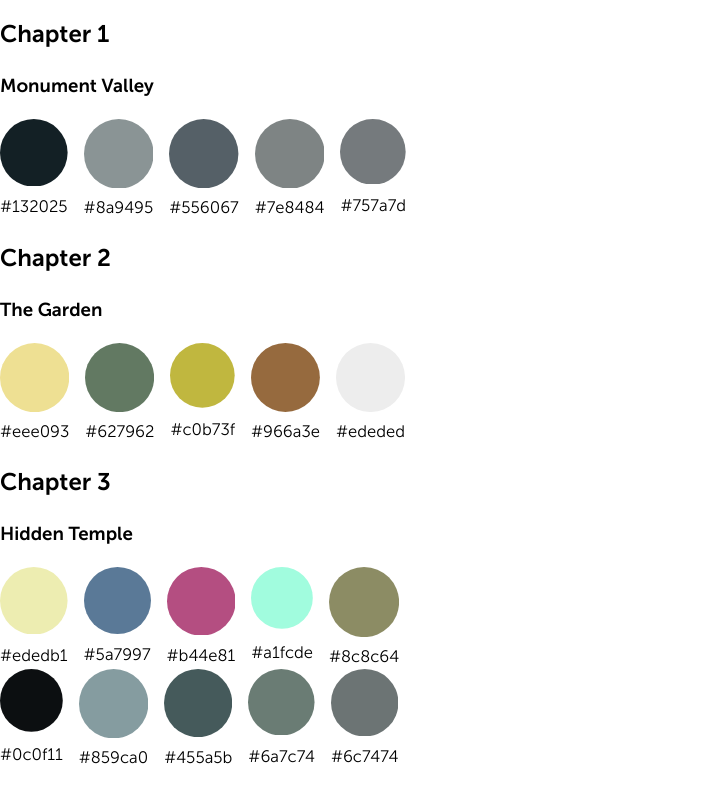
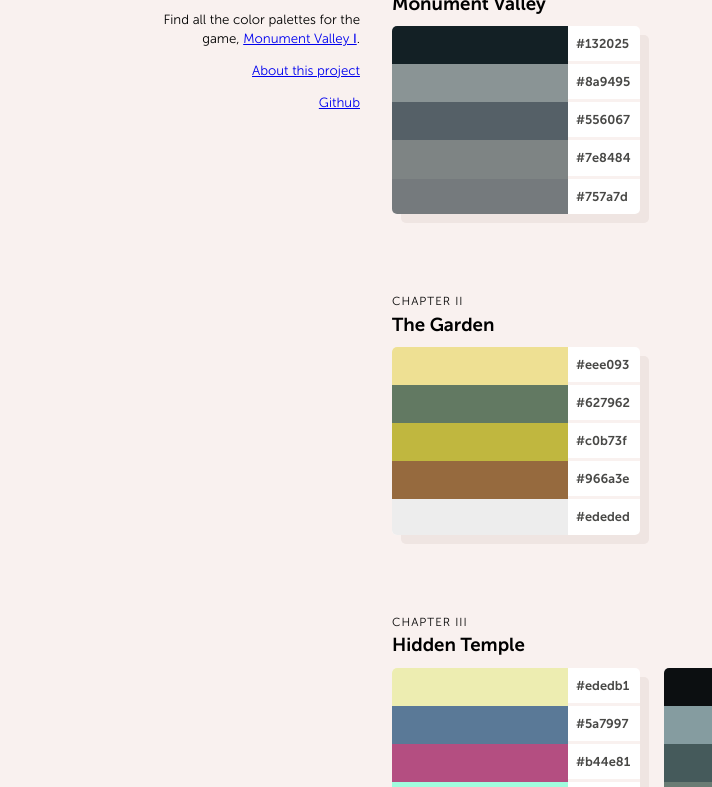
Before and after one commit to enatario/monument-palettes, an Eleventy site: page src/index.njk in a window 1280 px wide. Shown: the part 75-862 px from the top of the page, without its empty margins (0-712 px from the left). Built offline with nearby package versions, Linux system fonts and the light colour scheme; Eleventy itself is replaced by a stand-in of ours; files that its build step writes are made by us from their sources; files whose address does not match are found by name.

Commit message:
Add in some basic styles and romanize chapter numbers

```diff
--- a/src/_includes/header.njk
+++ b/src/_includes/header.njk
@@ -1,3 +1,6 @@
 <header>
   <h1>Monument Palettes</h1>
+  <p>Find all the color palettes for the game, <a href="https://www.monumentvalleygame.com/mv1">Monument Valley Ⅰ</a>.</p>
+  <p><a href="#">About this project</a></p>
+  <p><a href="https://github.com/enatario/monument-palettes">Github</a></p>
 </header>
--- a/src/css/app.scss
+++ b/src/css/app.scss
@@ -10,10 +10,13 @@
 @import "base/fonts";
 
 // Base
+@import "base/layout";
 @import "base/lists";
+@import "base/theme";
 @import "base/typography";
 
 // Components
+@import "components/chapter";
 @import "components/palette";
 
 // Utilities
--- /dev/null
+++ b/src/css/base/_layout.scss
@@ -0,0 +1,30 @@
+body {
+  grid-column-gap: 2rem;
+  grid-template-columns: 1fr 3fr;
+  justify-content: center;
+  margin: 0 auto;
+  max-width: var(--container--base);
+  padding: 1rem;
+
+  @media screen and (min-width: 35rem) {
+    display: grid;
+    padding: 3rem 1rem;
+  }
+}
+
+main {
+  display: grid;
+  grid-row-gap: 5rem;
+}
+
+body > header {
+
+  @media screen and (min-width: 35rem) {
+    align-self: start;
+    justify-self: end;
+    max-width: 20ch;
+    position: sticky;
+    text-align: right;
+    top: 1rem;
+  }
+}
--- /dev/null
+++ b/src/css/base/_theme.scss
@@ -0,0 +1,3 @@
+body {
+  background-color: var(--color--bg);
+}
--- a/src/css/base/_typography.scss
+++ b/src/css/base/_typography.scss
@@ -7,3 +7,24 @@
   font-family: var(--font-family--base);
   line-height: var(--line-height--base);
 }
+
+h1,
+h2,
+h3 {
+  margin: 0;
+}
+
+h1 {
+  font-size: 1rem;
+}
+
+p {
+  font-size: 0.8rem;
+}
+
+h2 {
+  font-size: 0.7rem;
+  font-weight: var(--font-weight--normal);
+  letter-spacing: 1px;
+  text-transform: uppercase;
+}
--- a/src/css/base/_variables.scss
+++ b/src/css/base/_variables.scss
@@ -5,8 +5,16 @@
 $dir-font: "/static/fonts/";
 
 :root {
+  --color--blush: #f9f1ef;
+  --color--bg: var(--color--blush);
+
   --font-family--base: "Museo", sans-serif;
+
+  --font-weight--normal: 300;
+  --font-weight--bold: 700;
 
   --line-height--base: 1.5;
   --line-height--tight: 1.1;
+
+  --container--base: 70rem;
 }
--- /dev/null
+++ b/src/css/components/_chapter.scss
@@ -0,0 +1,9 @@
+.chapter__header {
+  margin-bottom: 0.5rem;
+}
+
+.chapter__palettes {
+  display: grid;
+  grid-gap: 1.5rem;
+  grid-template-columns: repeat(auto-fill, minmax(min(15rem, 100%), 1fr));
+}
--- a/src/css/components/_palette.scss
+++ b/src/css/components/_palette.scss
@@ -1,20 +1,28 @@
 .palette {
-  display: grid;
-  grid-auto-flow: column;
-  grid-column-gap: 1rem;
-  justify-content: start;
+  background-color: white;
+  border-radius: 5px;
+  box-shadow: 9px 9px 0px 0px #efe5e2;
+  overflow: hidden;
 }
 
 .palette__item {
+  border-radius: 5px;
   display: grid;
-  grid-row-gap: 0.5rem;
-  // grid-template-rows: minmax(7rem, 1fr) auto;
+  grid-template-columns: 1fr minmax(0, 4.5rem);
 }
 
 .palette__color {
-  // border-radius: 2rem;
+  width: 100%;
 }
 
 .palette__value {
+  color: #484846;
+  font-size: 0.8rem;
+  font-weight: 700;
   margin: 0;
+  padding: 0.5rem;
 }
+
+.palette__item:not(:last-of-type) .palette__value {
+  border-bottom: 3px solid #f9f1ef;
+}
--- a/src/index.njk
+++ b/src/index.njk
@@ -3,8 +3,10 @@
 ---
 {% for name, chapter in data | groupby("name") %}
 <section class="chapter">
-  <h2 class="chapter__number">Chapter {{ loop.index }}</h2>
-  <h3 class="chapter__title">{{ name }}</h3>
+  <header class="chapter__header">
+    <h2 class="chapter__number">Chapter {{ loop.index | romanize }}</h2>
+    <h3 class="chapter__title">{{ name }}</h3>
+  </header>
   <ul class="chapter__palettes">
   {% set slug = name | slug %}
     {% for palettes in chapter %}
@@ -16,9 +18,7 @@
         {{ slug }}-palette{{ paletteloop.index}}-color{{ loop.index }}
       {% endset %}
         <li class="palette__item">
-          <svg viewBox="0 0 100 100" xmlns="http://www.w3.org/2000/svg" aria-labelledby="{{ id }}" fill="#{{ color }}">
-            <circle cx="50" cy="50" r="50"/>
-          </svg>
+          <div class="palette__color" style="background-color: #{{ color }};" aria-labelledby="{{ id }}"></div>
           <p id="{{ id }}" class="palette__value">#{{ color }}</p>
         </li>
       {% endfor %}
```
Also changed, not shown: .eleventy.js.
